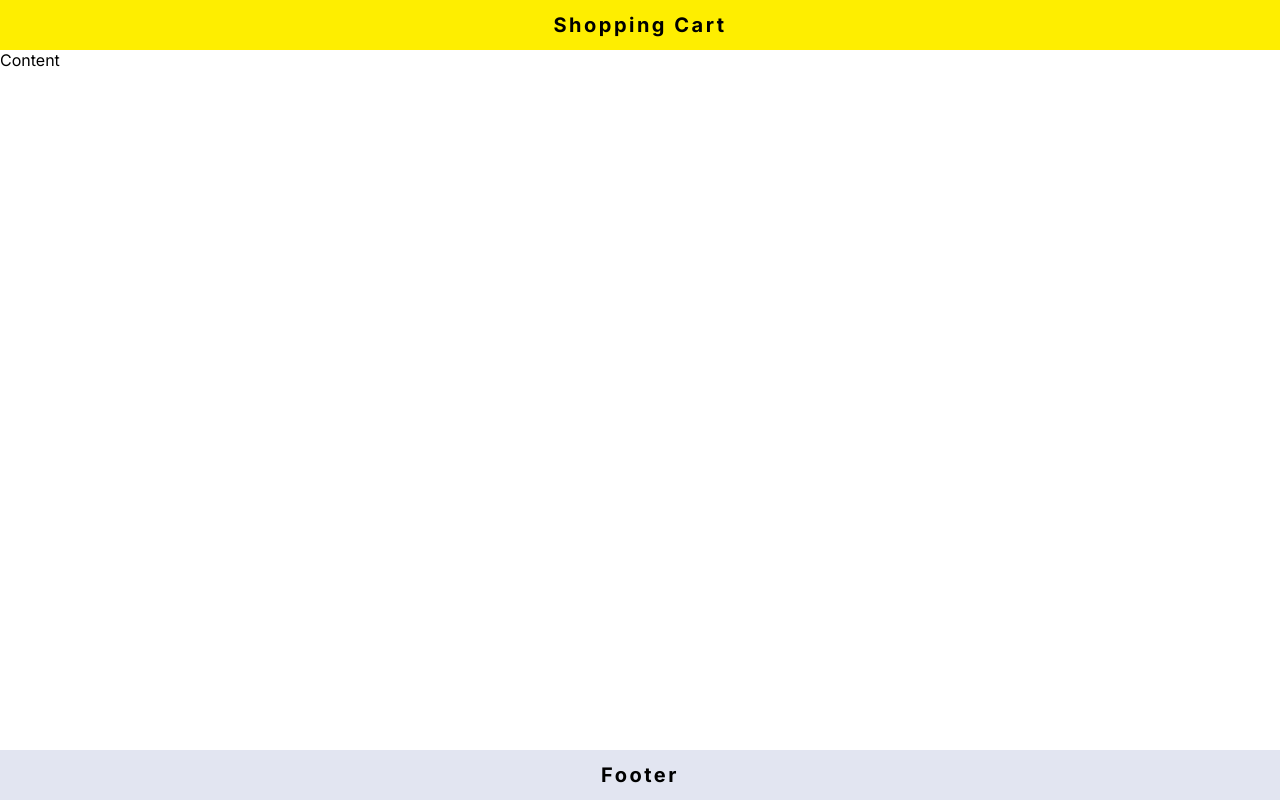
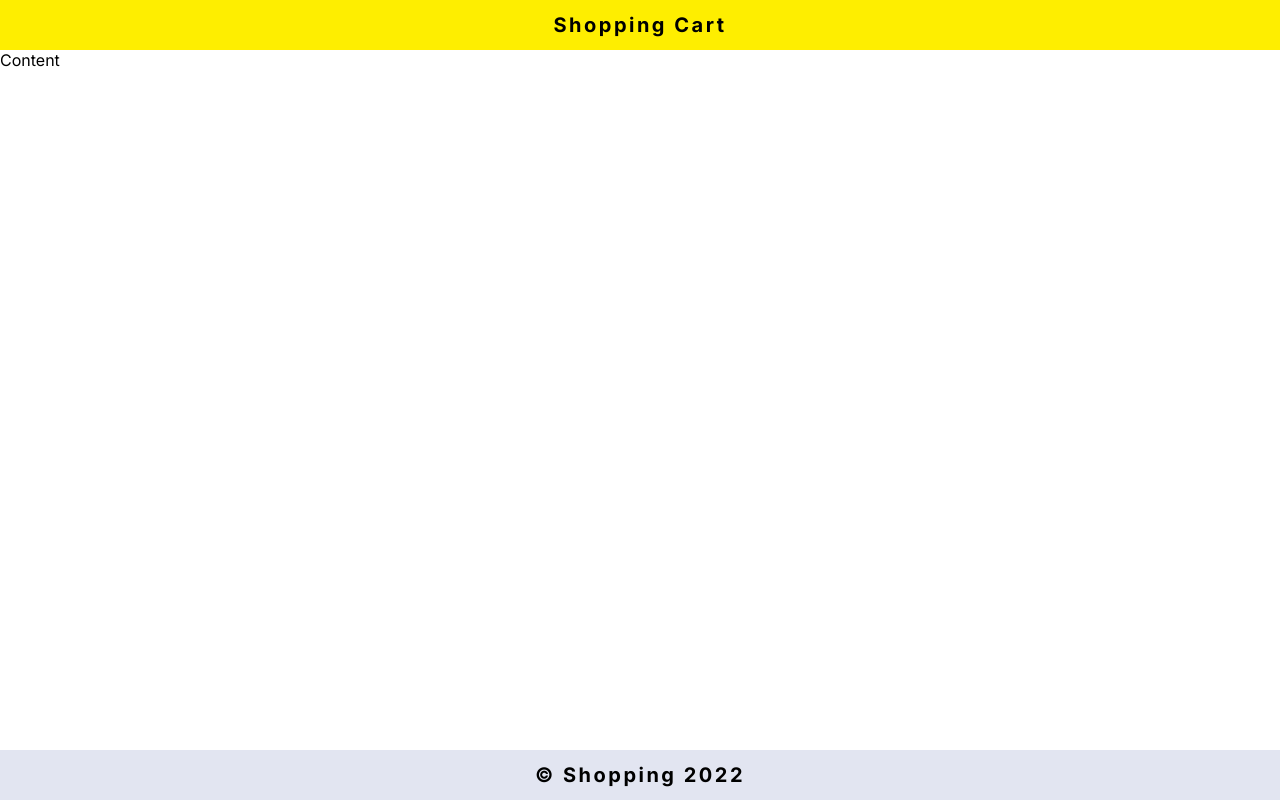
Before and after one commit to MuhammedBasiouny/shopping_cart, a React (Create React App) app in the folder client/: page / in a window 1280 px wide. Built offline with nearby package versions, Linux system fonts and the light colour scheme; the HTML template or start-up script is replaced by a standard one.

Commit message:
footer component

```diff
--- a/client/package.json
+++ b/client/package.json
@@ -22,7 +22,7 @@
     "web-vitals": "^1.1.2"
   },
   "scripts": {
-    "sass": "gulp sass",
+    "sass": "gulp watch",
     "start": "react-scripts start",
     "build": "react-scripts build",
     "test": "react-scripts test",
--- a/client/src/App.js
+++ b/client/src/App.js
@@ -1,4 +1,5 @@
 import React from 'react';
+import Footer from './components/Footer/Footer';
 import Header from './components/Header/Header';
 
 function App() {
@@ -6,7 +7,7 @@ function App() {
     <div className="layout">
       <Header />
       <main>Content</main>
-      <footer>Footer</footer>
+      <Footer />
     </div>
   );
 }
--- /dev/null
+++ b/client/src/components/Footer/Footer.js
@@ -0,0 +1,8 @@
+import React from 'react';
+import '../../css/Footer/Footer.css';
+
+function Footer() {
+  return <footer>&copy; Shopping 2022</footer>;
+}
+
+export default Footer;
--- /dev/null
+++ b/client/src/components/Footer/Footer.scss
@@ -0,0 +1,11 @@
+footer {
+  grid-area: footer;
+  background-color: #e2e5f1;
+  font-size: 20px;
+  text-align: center;
+  display: flex;
+  justify-content: center;
+  align-items: center;
+  font-weight: 700;
+  letter-spacing: 2.5px;
+}
--- /dev/null
+++ b/client/src/css/Footer/Footer.css
@@ -0,0 +1,11 @@
+footer {
+  grid-area: footer;
+  background-color: #e2e5f1;
+  font-size: 20px;
+  text-align: center;
+  display: flex;
+  justify-content: center;
+  align-items: center;
+  font-weight: 700;
+  letter-spacing: 2.5px;
+}
--- a/client/src/index.css
+++ b/client/src/index.css
@@ -24,14 +24,3 @@
 main {
   grid-area: main;
 }
-footer {
-  grid-area: footer;
-  background-color: #e2e5f1;
-  font-size: 20px;
-  text-align: center;
-  display: flex;
-  justify-content: center;
-  align-items: center;
-  font-weight: 700;
-  letter-spacing: 2.5px;
-}
```
Also changed, not shown: client/gulpfile.js (+8 -2 lines).
